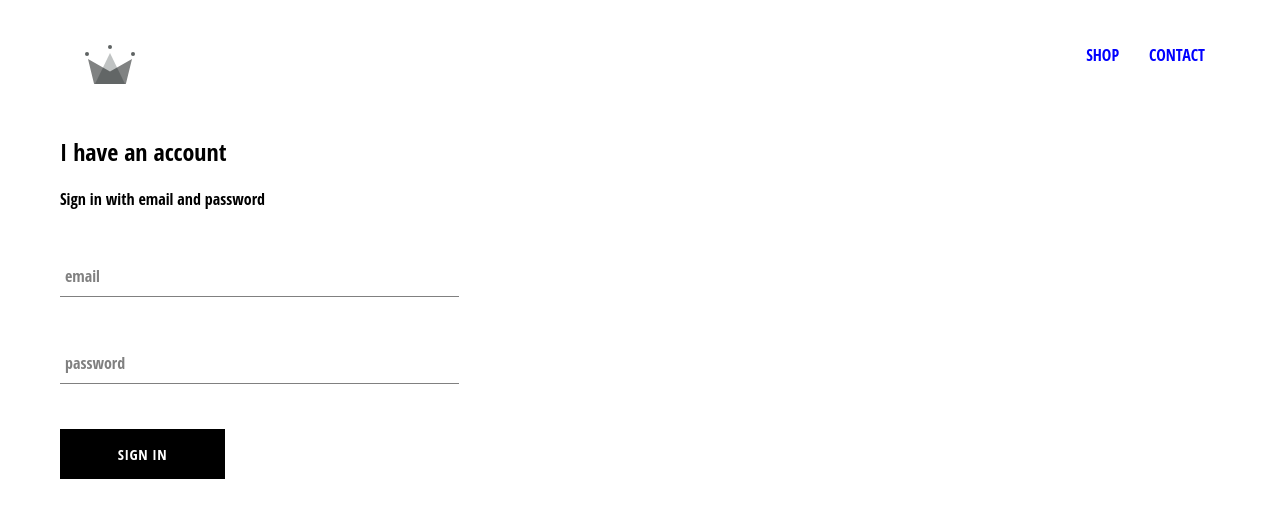
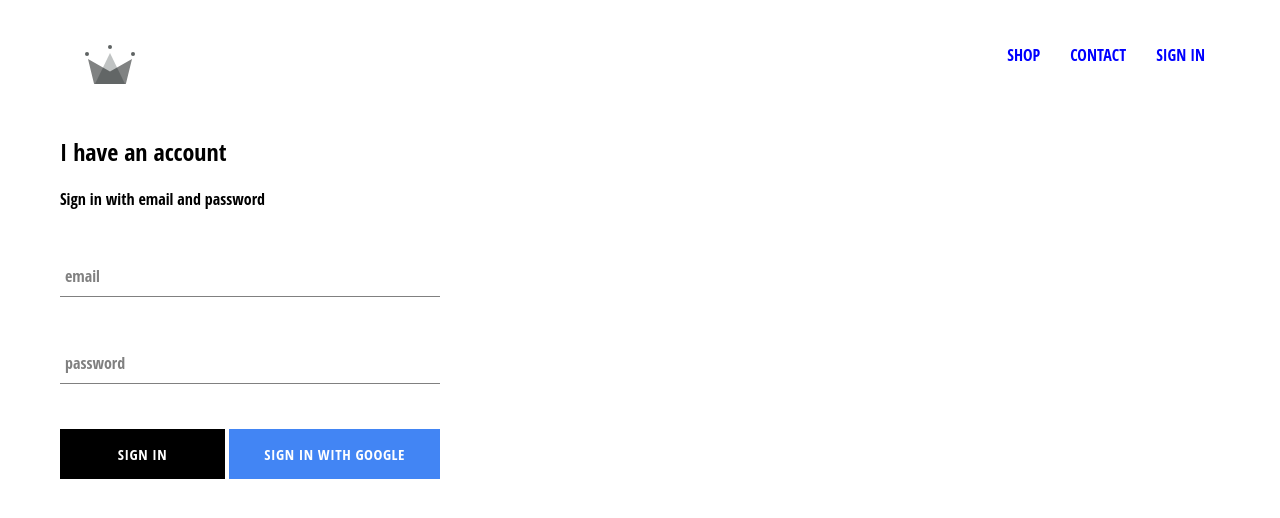
Before and after one commit to malleshbelavadigaviyappa/online-cloth-shop, a React (Create React App) app: page /signin in a window 1280 px wide. Shown: the top 518 px of the page. Built offline with nearby package versions, Linux system fonts and the light colour scheme; no server answers.

Commit message:
integrated application with firebase for Sign in with Google

```diff
--- a/src/App.css
+++ b/src/App.css
@@ -8,3 +8,7 @@
     text-decoration: none;
     color: blue;
 }
+
+* {
+    box-sizing: border-box;
+}
--- a/src/App.js
+++ b/src/App.js
@@ -1,3 +1,5 @@
+import React from 'react';
+
 import {Route, Switch} from 'react-router-dom';
 
 import './App.css';
@@ -6,12 +8,33 @@
 import ShopPage from './components/pages/shop/shop.component';
 import Header from './components/header/header.component';
 import SignInAndSignUpPage from './components/pages/sign-in-and-sign-up/sign-in-and-sign-up.component';
+import { auth } from './firebase/firebase.utils';
 
 
-function App() {
+class App extends React.Component {
+  constructor() {
+    super();
+
+    this.state = {
+      currentUser: null
+    };
+  }
+
+  unsubscribeFromAuthFunction = null;
+
+  componentDidMount() {
+    this.unsubscribeFromAuthFunction = auth.onAuthStateChanged(user => {this.setState({currentUser:user})})
+  }
+
+  componentWillUnmount() {
+    this.unsubscribeFromAuthFunction();
+  }
+
+
+  render() {
     return (
       <div>
-    <Header/>
+      <Header currentUser={this.state.currentUser} />
         <Switch>
           <Route exact path='/' component={HomePage}></Route>
           <Route path='/shop' component={ShopPage}></Route>
@@ -20,5 +43,6 @@
       </div>
     );
   }
+}
 
 export default App;
--- a/src/components/custom-button/custom-button.component.jsx
+++ b/src/components/custom-button/custom-button.component.jsx
@@ -2,9 +2,9 @@
 
 import './custom-button.styles.scss';
 
-const CustomButton = ({ children, ...otherProps }) => (
+const CustomButton = ({ children, isGoogleSignIn, ...otherProps }) => (
 
-    <button className='custom-button' {...otherProps}>
+    <button className= {`${isGoogleSignIn?'google-sign-in':''} custom-button`} {...otherProps}>
         {children}
     </button>
 );
--- a/src/components/custom-button/custom-button.styles.scss
+++ b/src/components/custom-button/custom-button.styles.scss
@@ -19,4 +19,14 @@
       color: black;
       border: 1px solid black;
     }
+
+    &.google-sign-in {
+      background-color:#4285f4;
+      color: white;
+
+      &:hover {
+        background-color:#357ae8;
+        border:none;
+      }
+    }
   }
--- a/src/components/header/header.component.jsx
+++ b/src/components/header/header.component.jsx
@@ -4,9 +4,11 @@
 
 import { ReactComponent as Logo } from '../../assets/crown.svg'
 
+import { auth } from '../../firebase/firebase.utils';
+
 import './header.styles.scss';
 
-const Header = () => (
+const Header = ({ currentUser }) => (
     <div className='header'>
         <Link className='logo-container' to="/">
             <Logo className='logo'/>
@@ -15,6 +17,14 @@
         <div className='options'>
             <Link className='option' to='/shop'> SHOP </Link>
             <Link className='option' to='/contact'> CONTACT </Link>
+
+            {
+                currentUser?
+                <div className='option'  onClick={ () => auth.signOut() }> SIGN OUT </div>
+                :
+                <Link className='option' to='/signin'> SIGN IN </Link>
+            }
+
         </div>
     </div>
 )
--- a/src/components/header/header.styles.scss
+++ b/src/components/header/header.styles.scss
@@ -20,6 +20,7 @@
 
       .option {
         padding: 10px 15px;
+        cursor: pointer;
       }
     }
   }
--- a/src/components/sign-in/sign-in.component.jsx
+++ b/src/components/sign-in/sign-in.component.jsx
@@ -3,6 +3,8 @@
 import FormInput from '../form-input/form-input.component';
 
 import CustomButton from '../custom-button/custom-button.component';
+
+import { signInWithGoogle } from '../../firebase/firebase.utils';
 
 import './sign-in.styles.scss';
 
@@ -53,7 +55,10 @@
                         label='password'
                         handleOnChange={this.handleChange} required/>
 
-                    <CustomButton type='submit'> Sign In </CustomButton>
+                    <div className='buttons'>
+                        <CustomButton type='submit'> Sign In </CustomButton>
+                        <CustomButton onClick={signInWithGoogle} isGoogleSignIn> Sign in with Google </CustomButton>
+                    </div>
                 </form>
             </div>
         );
--- a/src/components/sign-in/sign-in.styles.scss
+++ b/src/components/sign-in/sign-in.styles.scss
@@ -1,9 +1,14 @@
 .sign-in {
-    width: 30vw;
+    width: 380px;
     display: flex;
     flex-direction: column;
 
     .title {
         margin: 10px 0;
     }
+
+    .buttons {
+        display: flex;
+        justify-content: space-between;
+    }
 }
--- /dev/null
+++ b/src/firebase/firebase.utils.js
@@ -0,0 +1,23 @@
+import firebase from 'firebase/app';
+import 'firebase/firestore';
+import 'firebase/auth';
+
+const config = {
+    apiKey: "AIzaSyBBWocOAKTAhcFf-D-fISKpuYoqLji4FtY",
+    authDomain: "online-cloth-db.firebaseapp.com",
+    projectId: "online-cloth-db",
+    storageBucket: "online-cloth-db.appspot.com",
+    messagingSenderId: "464298551657",
+    appId: "1:464298551657:web:2ebc1e46004a8a7c57b5f8",
+    measurementId: "G-1QJ9BZC3HM"
+};
+
+firebase.initializeApp(config);
+
+export const auth = firebase.auth();
+export const firestore = firebase.firestore();
+
+const provider = new firebase.auth.GoogleAuthProvider();
+provider.setCustomParameters({ prompt: 'select_account' });
+
+export const signInWithGoogle = () => auth.signInWithPopup(provider);
```
Also changed, not shown: 1 other file (tests, documents, lock files or other folders). Lines whose indentation alone changed are shown as unchanged.
